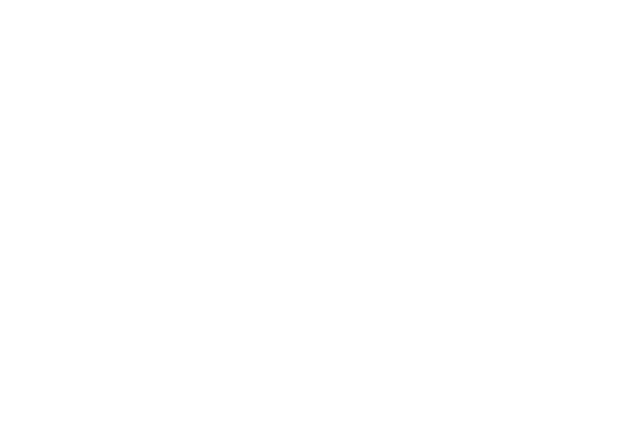
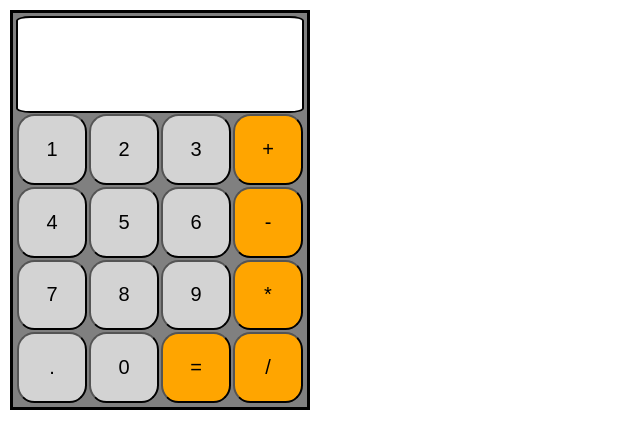
Before and after one commit to gilbert-alex/calculator, a plain HTML site: page index.html in a window 1280 px wide. Shown: the whole page, without its empty margins (0-640 px from the left). Drawn offline with Linux system fonts and the light colour scheme.

Commit message:
Create v0 of UI

```diff
--- a/index.html
+++ b/index.html
@@ -4,10 +4,42 @@
     <meta charset="UTF-8">
     <meta name="viewport" content="width=device-width, initial-scale=1.0">
     <title>Calculator</title>
-    <style rel="stylesheet" href="./style.css"></style>
+    <link rel="stylesheet" href="./style.css">
     <script src="./script.js" defer></script>
 </head>
 <body>
+    <div class="container">
 
+        <div class="display">
+            <p></p>
+        </div>
+
+        <div class="buttons">
+            <div class="row">
+                <button class="btn number" id="1">1</button>
+                <button class="btn number" id="2">2</button>
+                <button class="btn number" id="3">3</button>
+                <button class="btn operator" id="+">+</button>
+            </div>
+            <div class="row">
+                <button class="btn number" id="4">4</button>
+                <button class="btn number" id="5">5</button>
+                <button class="btn number" id="6">6</button>
+                <button class="btn operator" id="-">-</button>
+            </div>
+            <div class="row">
+                <button class="btn number" id="7">7</button>
+                <button class="btn number" id="8">8</button>
+                <button class="btn number" id="9">9</button>
+                <button class="btn operator" id="*">*</button>
+            </div>
+            <div class="row">
+                <button class="btn number" id=".">.</button>
+                <button class="btn number" id="0">0</button>
+                <button class="btn operator" id="=">=</button>
+                <button class="btn operator" id="/">/</button>
+            </div>
+        </div>
+    </div>
 </body>
 </html>
--- a/style.css
+++ b/style.css
@@ -0,0 +1,50 @@
+
+* {
+    margin: 0px;
+    padding: 0px;
+    box-sizing: border-box;
+    font-family: sans-serif;
+}
+
+.container {
+    width: 300px;
+    height: 400px;
+    padding: 3px;
+    margin: 10px;
+    border: 3px solid black;
+    background-color: grey;
+}
+
+.display {
+    height: 25%;
+    border-radius: 5%;
+    border: 2px solid black;
+    background-color: white;
+}
+
+.buttons {
+    display: flex;
+    flex-direction: column;
+    height: 75%;
+}
+
+.row {
+    display: flex;
+    flex-direction: row;
+    flex: 1;
+}
+
+.btn {
+    flex: 1;
+    border-radius: 25%;
+    margin: 1px;
+    font-size: 20px;
+}
+
+.operator {
+    background-color: orange;
+}
+
+.number {
+    background-color: lightgrey;
+}
```
